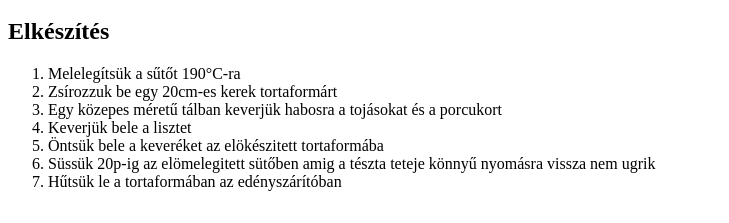
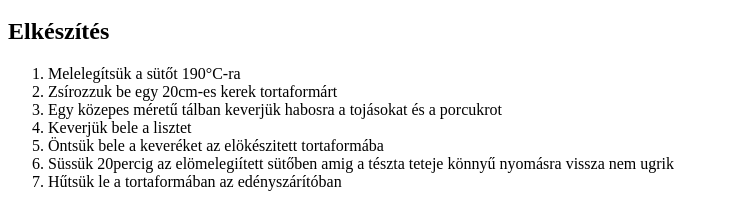
Before and after one commit to BlueFoxxyy/Lista, a plain HTML site: page index.html in a window 1280 px wide. Shown: the part 307-530 px from the top of the page, without its empty margins (0-729 px from the left). Drawn offline with Linux system fonts and the light colour scheme.

Commit message:
Update index.html

```diff
--- a/index.html
+++ b/index.html
@@ -16,12 +16,12 @@
  <dd>előre elkészitett liszt és keverék (általában hozzáadott sóval és élesztővel)</dd>
  <h2>Elkészítés</h2>
  <ol>
-     <li>Melelegítsük a sűtőt 190°C-ra</li>
+     <li>Melelegítsük a sütőt 190°C-ra</li>
      <li>Zsírozzuk be egy 20cm-es kerek tortaformárt</li>
-     <li>Egy közepes méretű tálban keverjük habosra a tojásokat és a porcukort</li>
+     <li>Egy közepes méretű tálban keverjük habosra a tojásokat és a porcukrot</li>
      <li>Keverjük bele a lisztet</li>
      <li>Öntsük bele a keveréket az elökészitett tortaformába</li>
-     <li>Süssük 20p-ig az elömelegitett sütőben amig a tészta teteje könnyű nyomásra vissza nem ugrik</li>
+     <li>Süssük 20percig az elömelegiített sütőben amig a tészta teteje könnyű nyomásra vissza nem ugrik</li>
      <li>Hűtsük le a tortaformában az edényszárítóban</li>
  </ol>
 </body>
```
